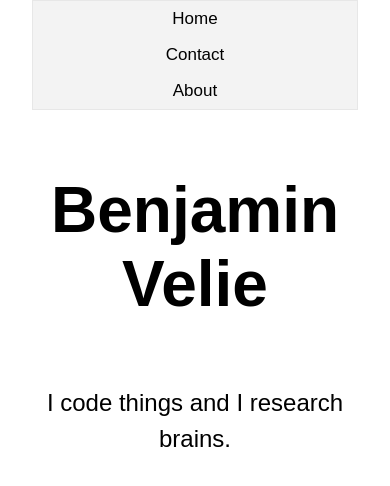
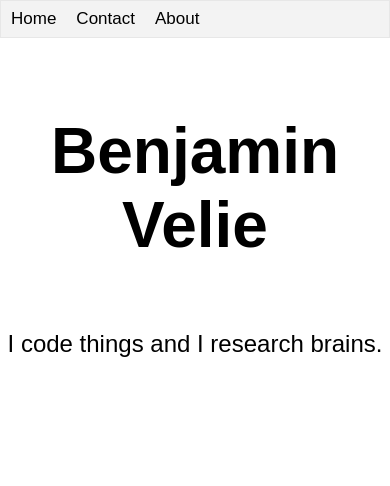
Before and after one commit to veliebm/me, a Next.js app: page / in a window 390 px wide. Shown: the top 486 px of the page. Built offline with nearby package versions, Linux system fonts and the light colour scheme.

Commit message:
Simplify mobile view

```diff
--- a/pages/index.js
+++ b/pages/index.js
@@ -4,7 +4,7 @@ import styles from "../styles/Home.module.css";
 
 export default function Home() {
   return (
-    <div className={styles.container}>
+    <div>
       <Head>
         <title>Home - Benjamin Velie</title>
         <meta name="description" content="A site for all things Ben." />
--- a/styles/Home.module.css
+++ b/styles/Home.module.css
@@ -1,7 +1,3 @@
-.container {
-  padding: 0 2rem;
-}
-
 /* Style the navbar */
 .topnav {
   margin: 0;
@@ -13,6 +9,7 @@
 
 /* Style links inside the navbar */
 .topnav a {
+  display: flex;
   float: left;
   display: block;
   text-align: center;
@@ -20,13 +17,6 @@
   font-size: 17px;
   color: var(--text-color);
   text-decoration: none;
-}
-
-/* Make navbar mobile friendly */
-@media screen and (max-width: 400px) {
-  .topnav a {
-    float: none;
-  }
 }
 
 .main {
```
